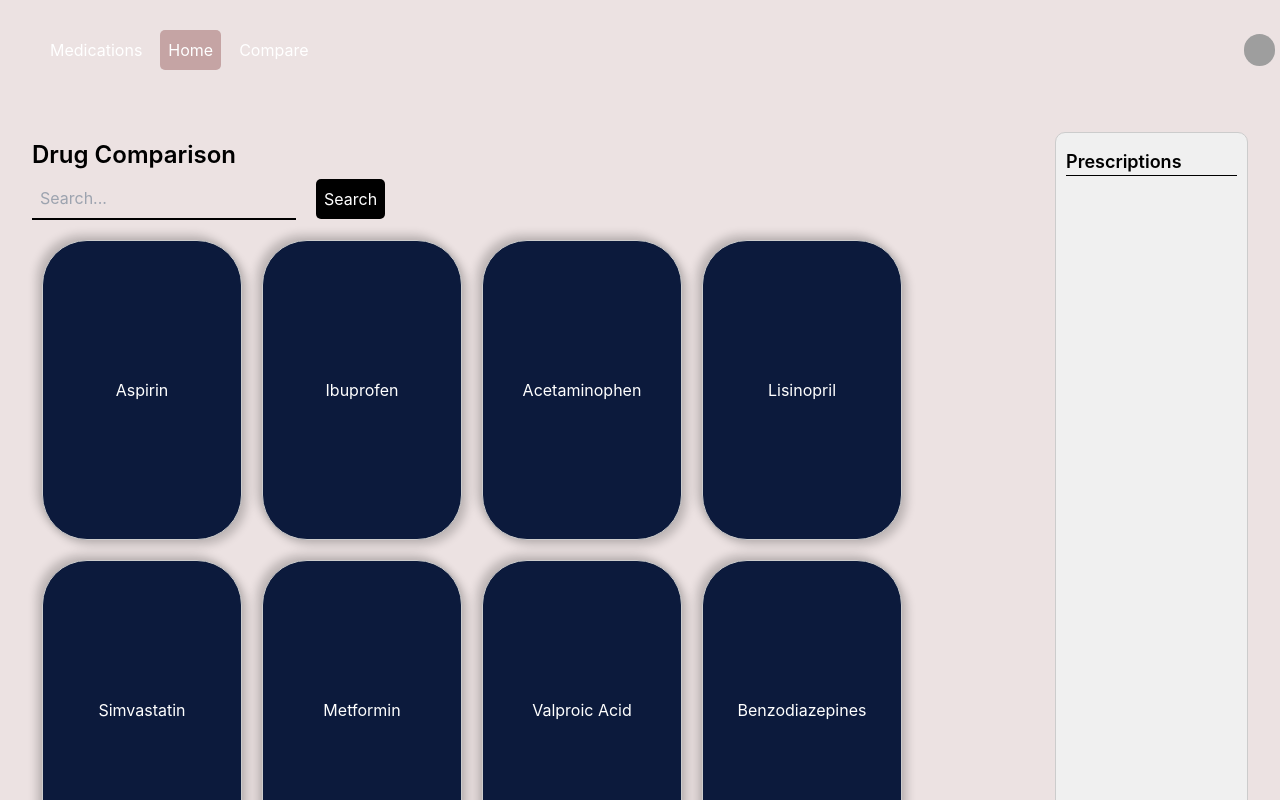
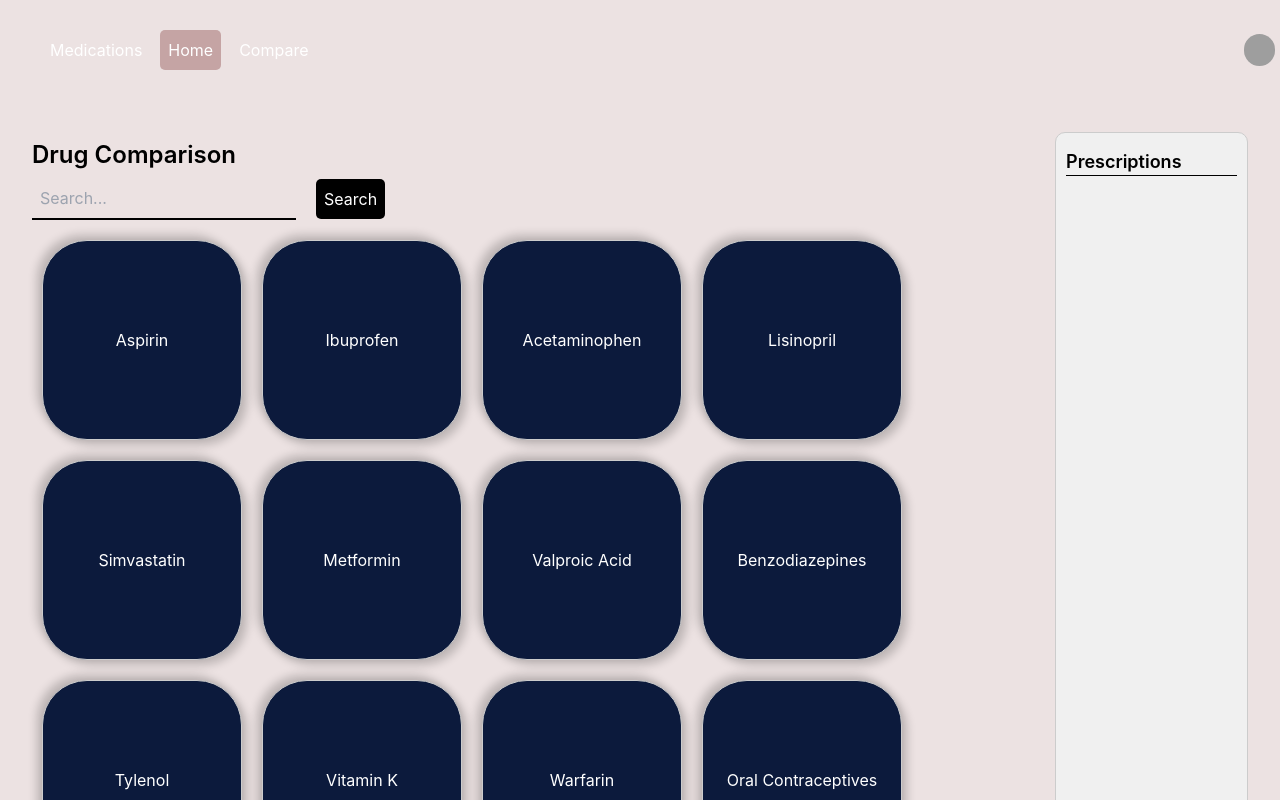
Before and after one commit to Silicon-Smugglers/Front-End, a React (Create React App) app: page /compare in a window 1280 px wide. Shown: the top 800 px of the page. Built offline with nearby package versions, Linux system fonts and the light colour scheme; grey boxes are pictures that could not be loaded.

Commit message:
box sizes

```diff
--- a/src/pages/css/Compare.css
+++ b/src/pages/css/Compare.css
@@ -47,7 +47,7 @@
 /* Style for square tiles */
 .square-tile {
   width: 200px;
-  height: 300px;
+  height: 200px;
   margin: 10px;
   background-color: #0c1a3c;
   display: flex;
--- a/src/pages/css/Medication.css
+++ b/src/pages/css/Medication.css
@@ -47,7 +47,7 @@
   /* Style for square tiles */
   .square-tile {
     width: 200px;
-    height: 300px;
+    height: 200px;
     margin: 10px;
     background-color: #0c1a3c;
     display: flex;
```
